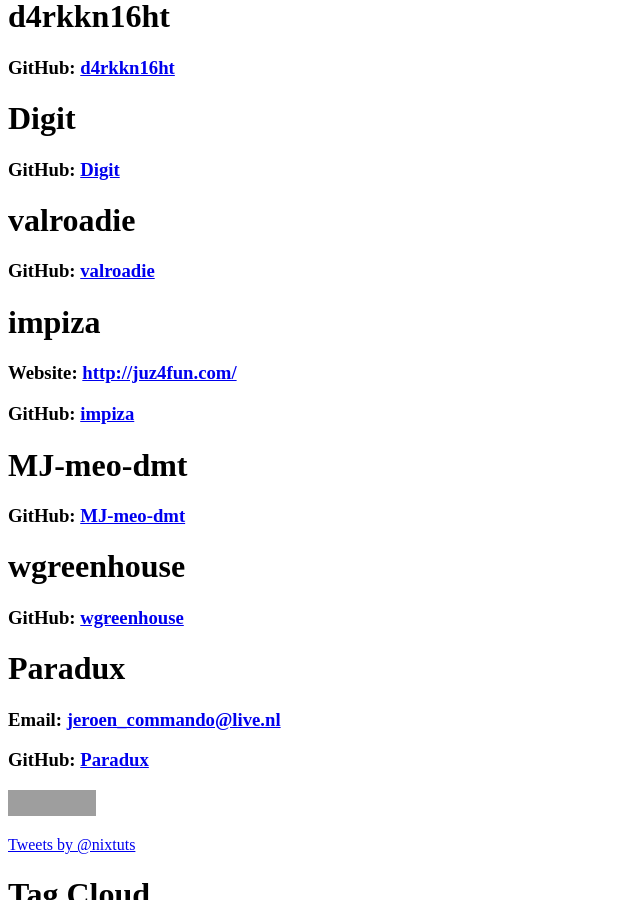
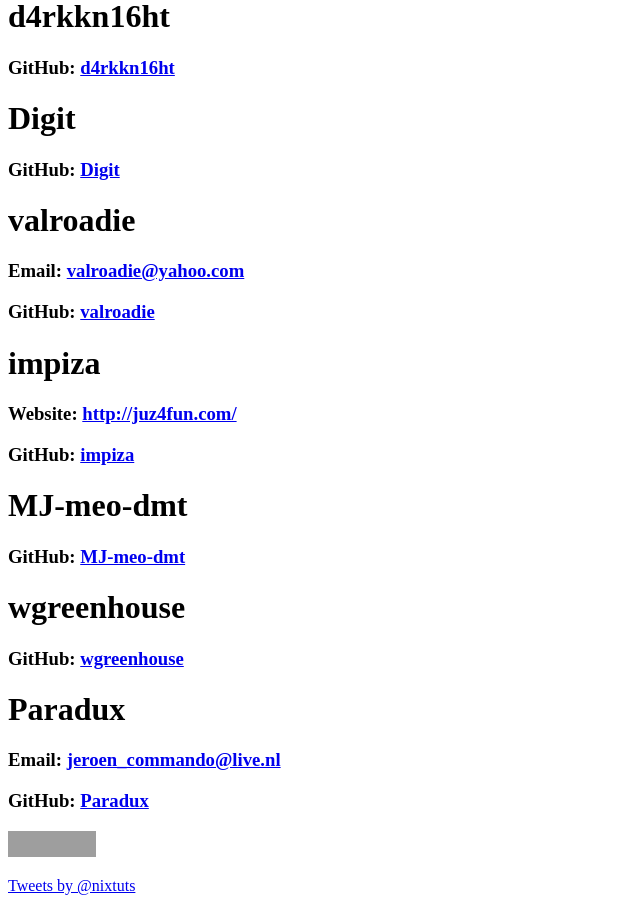
Before and after one commit to jakesylvestre/site, a Jekyll site: the page built from authors/index.html, in a window 1280 px wide and 900 px high, scrolled down 1808 px. Shown: the whole window, without its empty margins (0-640 px from the left). Built offline with Jekyll 4.4.1, drawn with Linux system fonts in a browser that asks for light colours; grey boxes are pictures that could not be loaded.

Commit message:
Update _config.yml

```diff
--- a/_config.yml
+++ b/_config.yml
@@ -102,6 +102,7 @@
     role: Author
 
     github: valroadie
+    email: valroadie@yahoo.com
 
   impiza:
     name: impiza
```
